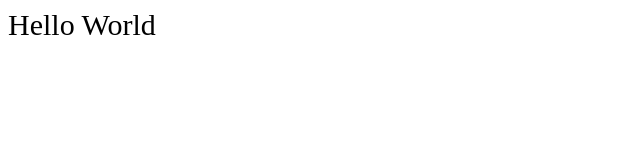
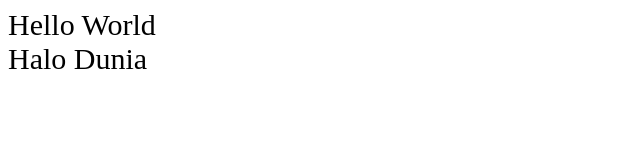
Before and after one commit to fandok/fer-wave-15-gold, a plain HTML site: page index.html in a window 1280 px wide. Shown: the whole page, without its empty margins (0-640 px from the left). Drawn offline with Linux system fonts and the light colour scheme.

Commit message:
menambahkan text baru

```diff
--- a/index.html
+++ b/index.html
@@ -1,9 +1,13 @@
 <!DOCTYPE html>
 <html>
-  <head>
+
+<head>
     <title>Hello World Page</title>
-  </head>
-  <body>
+</head>
+
+<body>
     <div style="font-size: 30px">Hello World</div>
-  </body>
+    <div style="font-size: 30px">Halo Dunia</div>
+</body>
+
 </html>
```
